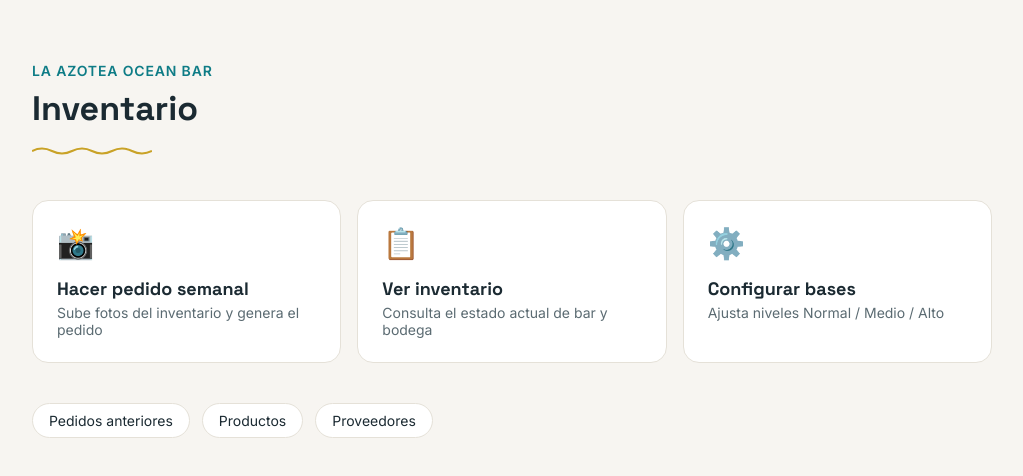
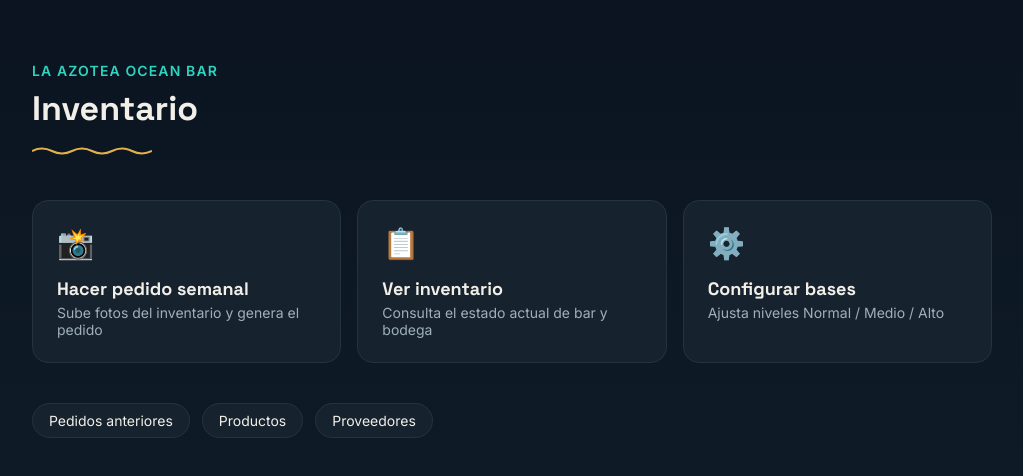
Before and after one commit to pipescratch/Inventario_backend, a Next.js app: page / in a window 1280 px wide. Shown: the top 476 px of the page, without its empty margins (128-1151 px from the left). Built offline with nearby package versions, Linux system fonts and the light colour scheme.

Commit message:
Update page.js

```diff
--- a/app/page.js
+++ b/app/page.js
@@ -41,7 +41,7 @@ export default function Home() {
   return (
     <main
       style={{
-        background: "#F7F5F1",
+        background: "linear-gradient(180deg, #0B1420 0%, #10202B 100%)",
         fontFamily: body.style.fontFamily,
         minHeight: "100vh",
       }}
@@ -57,10 +57,10 @@ export default function Home() {
         <header style={{ marginBottom: "40px" }}>
           <p
             style={{
-              color: "#0E7C86",
+              color: "#2DD4BF",
               fontWeight: 600,
               fontSize: "14px",
-              letterSpacing: "0.06em",
+              letterSpacing: "0.08em",
               textTransform: "uppercase",
               marginBottom: "8px",
             }}
@@ -70,7 +70,7 @@ export default function Home() {
           <h1
             style={{
               fontFamily: display.style.fontFamily,
-              color: "#1B2A32",
+              color: "#F2EFE9",
               fontWeight: 700,
               fontSize: "34px",
               margin: 0,
@@ -79,7 +79,7 @@ export default function Home() {
             Inventario
           </h1>
 
-          {/* Divisor de firma: línea ondulada */}
+          {/* Divisor de firma: línea ondulada dorada */}
           <svg
             width="120"
             height="10"
@@ -90,7 +90,7 @@ export default function Home() {
             <path
               d="M0 5 Q 10 0, 20 5 T 40 5 T 60 5 T 80 5 T 100 5 T 120 5"
               fill="none"
-              stroke="#C9A227"
+              stroke="#E3B04B"
               strokeWidth="2"
             />
           </svg>
@@ -111,8 +111,8 @@ export default function Home() {
               href={a.href}
               style={{
                 display: "block",
-                background: "#FFFFFF",
-                border: "1px solid #E5E1D8",
+                background: "#16232E",
+                border: "1px solid #24333F",
                 borderRadius: "16px",
                 padding: "24px",
                 textDecoration: "none",
@@ -125,7 +125,7 @@ export default function Home() {
               <h2
                 style={{
                   fontFamily: display.style.fontFamily,
-                  color: "#1B2A32",
+                  color: "#F2EFE9",
                   fontWeight: 700,
                   fontSize: "18px",
                   margin: "0 0 4px 0",
@@ -133,7 +133,7 @@ export default function Home() {
               >
                 {a.titulo}
               </h2>
-              <p style={{ color: "#5B6B72", fontSize: "14px", margin: 0 }}>
+              <p style={{ color: "#9FB0BA", fontSize: "14px", margin: 0 }}>
                 {a.detalle}
               </p>
             </Link>
@@ -150,9 +150,9 @@ export default function Home() {
                 fontSize: "14px",
                 padding: "8px 16px",
                 borderRadius: "999px",
-                color: "#1B2A32",
-                border: "1px solid #E5E1D8",
-                background: "#FFFFFF",
+                color: "#F2EFE9",
+                border: "1px solid #24333F",
+                background: "#16232E",
                 textDecoration: "none",
               }}
             >
```
